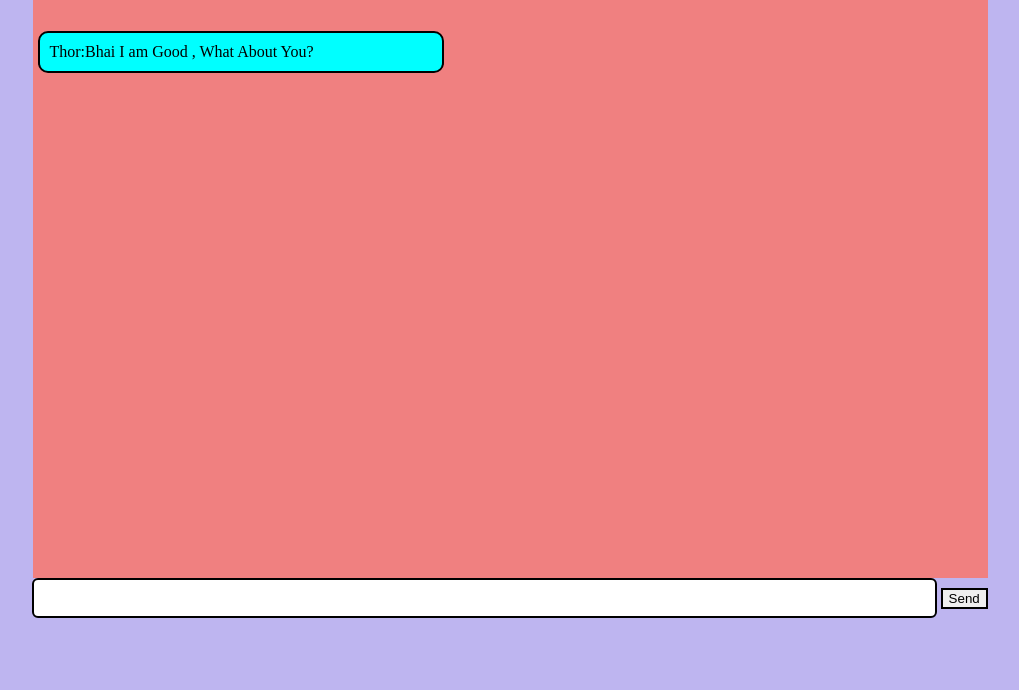
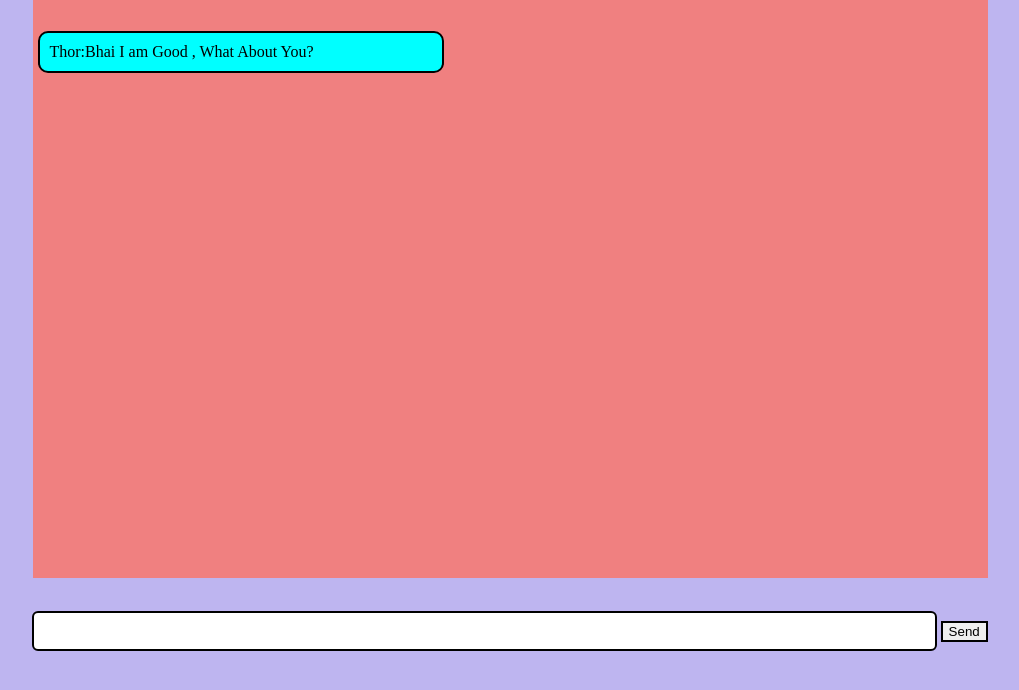
Before and after one commit to Bolendra2323/ChattingApp, a plain HTML site: page Chat App/index.html in a window 1280 px wide. Shown: the part 190-880 px from the top of the page, without its empty margins (130-1149 px from the left). Before the commit the page ends 816 px from the top, so only its background shows below. Drawn offline with Linux system fonts and the light colour scheme.

```diff
--- a/Chat App/CSS/style.css
+++ b/Chat App/CSS/style.css
@@ -41,6 +41,8 @@
     margin: auto;
     width: 100%;
     max-width: 985px;
+    padding: 33px;
+    overflow-y: auto;
 }
 
 #messageInp {
```
Also changed, not shown: Chat App/nodeServer/package.json (added, +14 -0 lines), 1 other file.
